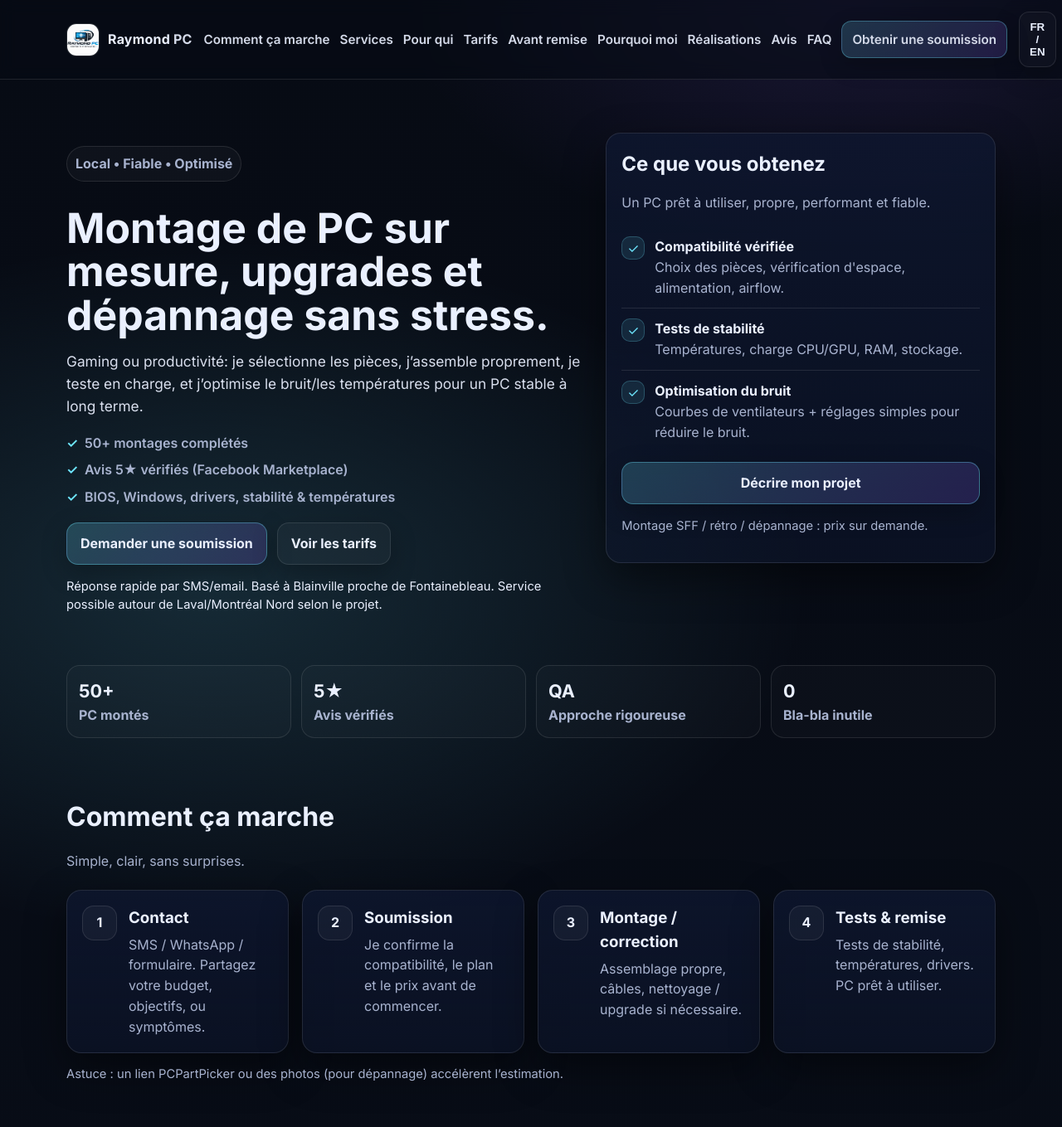
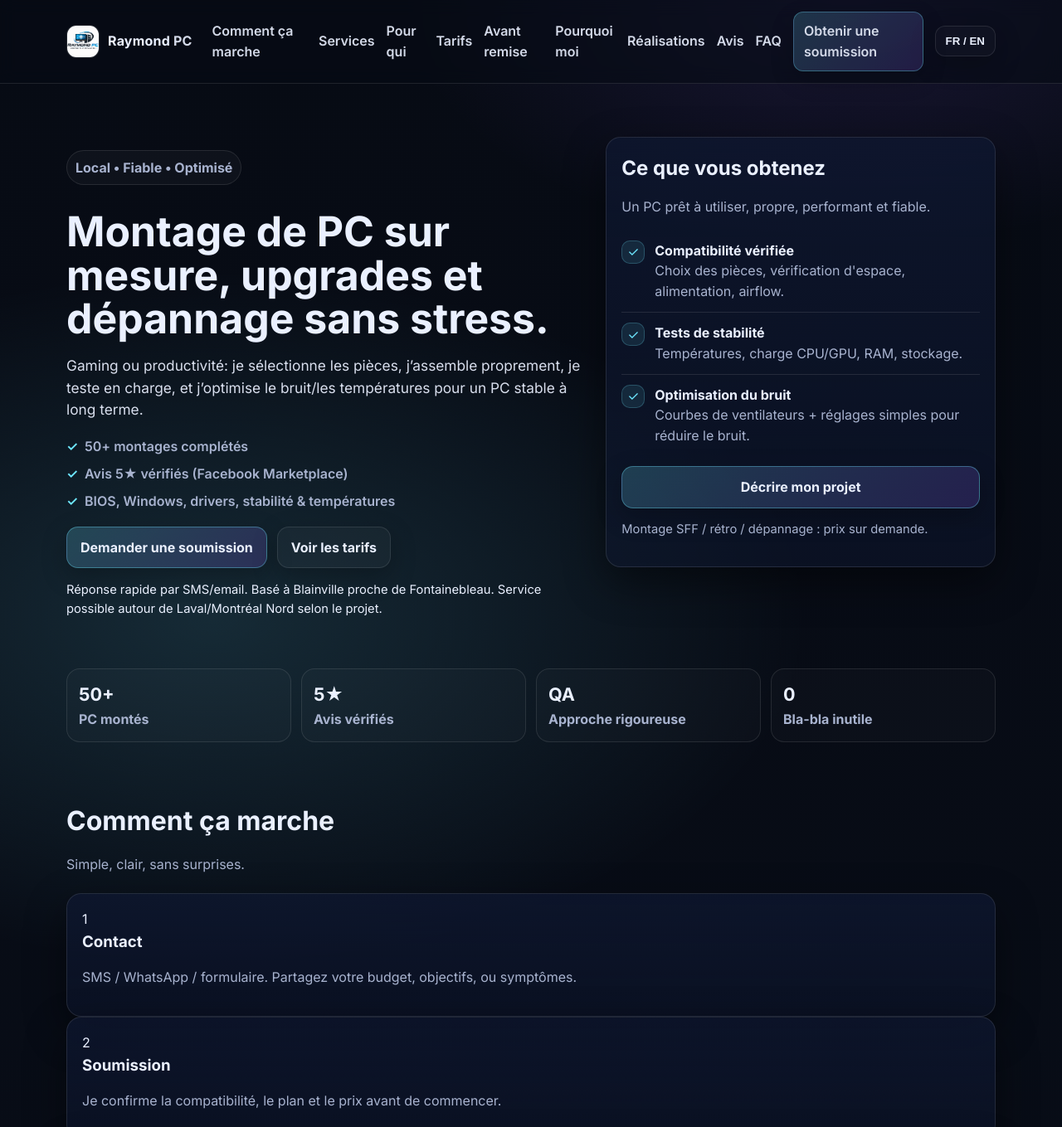
Before and after one commit to Drekex/Drekex.github.io, a plain HTML site: page index.html in a window 1280 px wide. Shown: the top 1359 px of the page at 83% size. Drawn offline with Linux system fonts and the light colour scheme.

Commit message:
Update styles.css

```diff
--- a/styles.css
+++ b/styles.css
@@ -50,9 +50,14 @@ a:hover{ text-decoration:underline; text-underline-offset: 4px; }
 .header-inner{
   display:flex; align-items:center; gap:14px;
   padding:14px 0;
+  flex-wrap: nowrap; /* ✅ keep one line on desktop, prevent FR squish */
 }
-.brand{ display:flex; align-items:center; gap:10px; font-weight:800; letter-spacing:.2px; }
-.brand-text{ white-space:nowrap; }
+.brand{
+  display:flex; align-items:center; gap:10px;
+  font-weight:800; letter-spacing:.2px;
+  margin-right: 10px;      /* ✅ breathing room before nav */
+  white-space: nowrap;     /* ✅ never wrap "Raymond PC" */
+}
 .brand-text span{ opacity:.9; }
 
 .brand-logo{
@@ -72,11 +77,19 @@ a:hover{ text-decoration:underline; text-underline-offset: 4px; }
   border-radius:12px;
   padding:10px 12px;
 }
-.nav-links{ display:flex; align-items:center; gap:12px; flex-wrap:nowrap; }
-.nav-links a{ opacity:.9; font-weight:600; font-size:.95rem; white-space:nowrap; }
+.nav-links{
+  display:flex; align-items:center;
+  gap:14px; /* ✅ slightly tighter to fit FR labels */
+}
+.nav-links a{ opacity:.9; font-weight:600; }
 .nav-links a:hover{ opacity:1; }
 
-.lang{ display:flex; align-items:center; }
+/* ✅ Protect FR/EN toggle from collapsing */
+.lang{
+  display:flex; align-items:center;
+  flex: 0 0 auto;
+  min-width: 64px;
+}
 
 /* Force FR/EN button text to white everywhere */
 .lang .btn,
@@ -165,38 +178,6 @@ a:hover{ text-decoration:underline; text-underline-offset: 4px; }
 }
 .hero-cta{ display:flex; gap:12px; flex-wrap:wrap; margin:16px 0 10px; }
 
-
-
-/* Steps (How it works) */
-.steps{
-  display:grid;
-  grid-template-columns: repeat(4, 1fr);
-  gap:16px;
-}
-.step{
-  display:flex;
-  align-items:flex-start;
-  gap:14px;
-  padding:18px;
-}
-.step-num{
-  width:42px;
-  height:42px;
-  border-radius:14px;
-  display:flex;
-  align-items:center;
-  justify-content:center;
-  font-weight:800;
-  background: rgba(255,255,255,.04);
-  border:1px solid var(--line);
-  flex:0 0 auto;
-}
-.step-body h3{ margin:0 0 6px; }
-.step-body p{ margin:0; }
-
-/* Checklist warning variant */
-.checklist-warn li::marker{ color: rgba(255,180,180,.9); }
-
 /* Cards */
 .card{
   background: rgba(14,23,48,.72);
@@ -266,7 +247,7 @@ a:hover{ text-decoration:underline; text-underline-offset: 4px; }
 }
 
 /* Trust strip */
-.trust{ padding: 18px 0 30px; }
+.trust{ padding: 18px 0 0; }
 .trust-row{
   display:grid;
   grid-template-columns: repeat(4, 1fr);
@@ -577,18 +558,3 @@ input:focus, select:focus, textarea:focus{
   .nav-links.open{ display:flex; }
   .footer-inner{ flex-direction:column; align-items:flex-start; }
 }
-
-
-
-@media (max-width: 1100px){
-  .nav-links{ gap:10px; }
-  .nav-links a{ font-size:.9rem; }
-}
-
-@media (max-width: 980px){
-  .steps{ grid-template-columns: repeat(2, 1fr); }
-}
-
-@media (max-width: 560px){
-  .steps{ grid-template-columns: 1fr; }
-}
```
